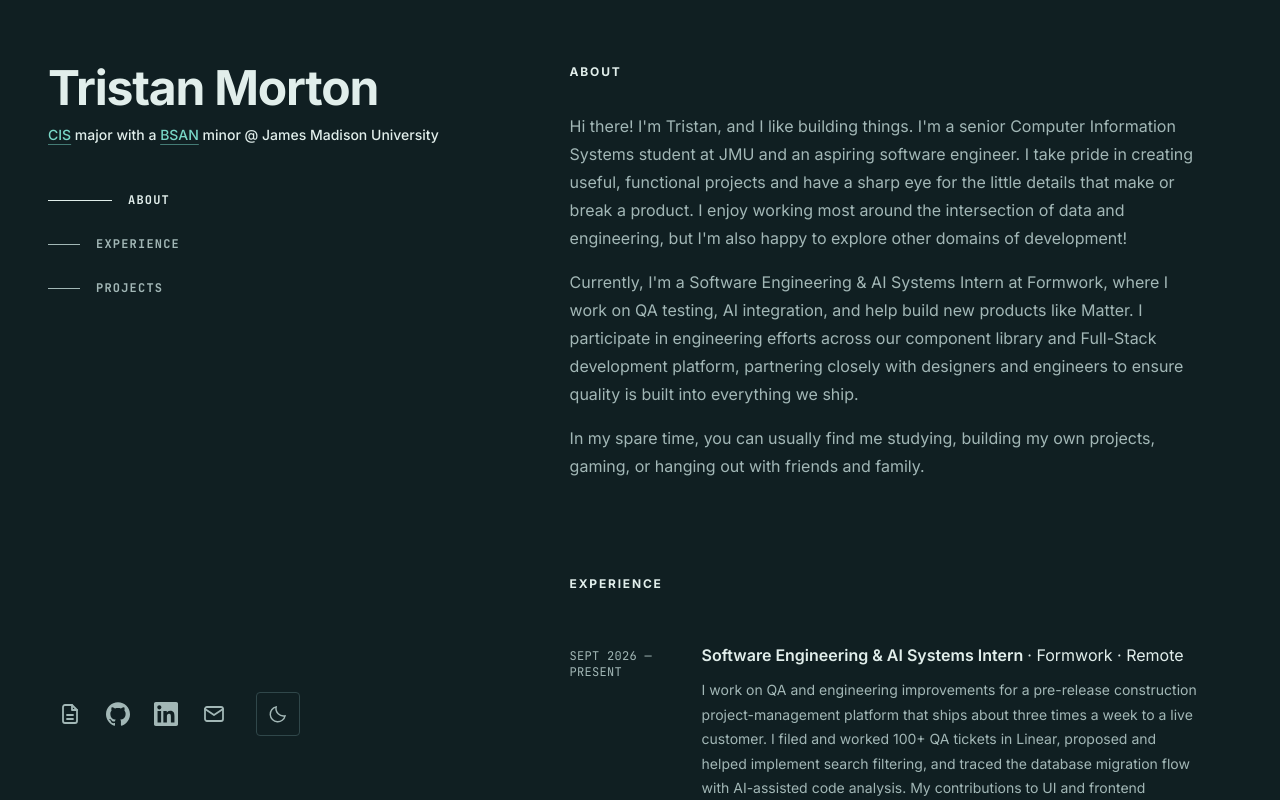
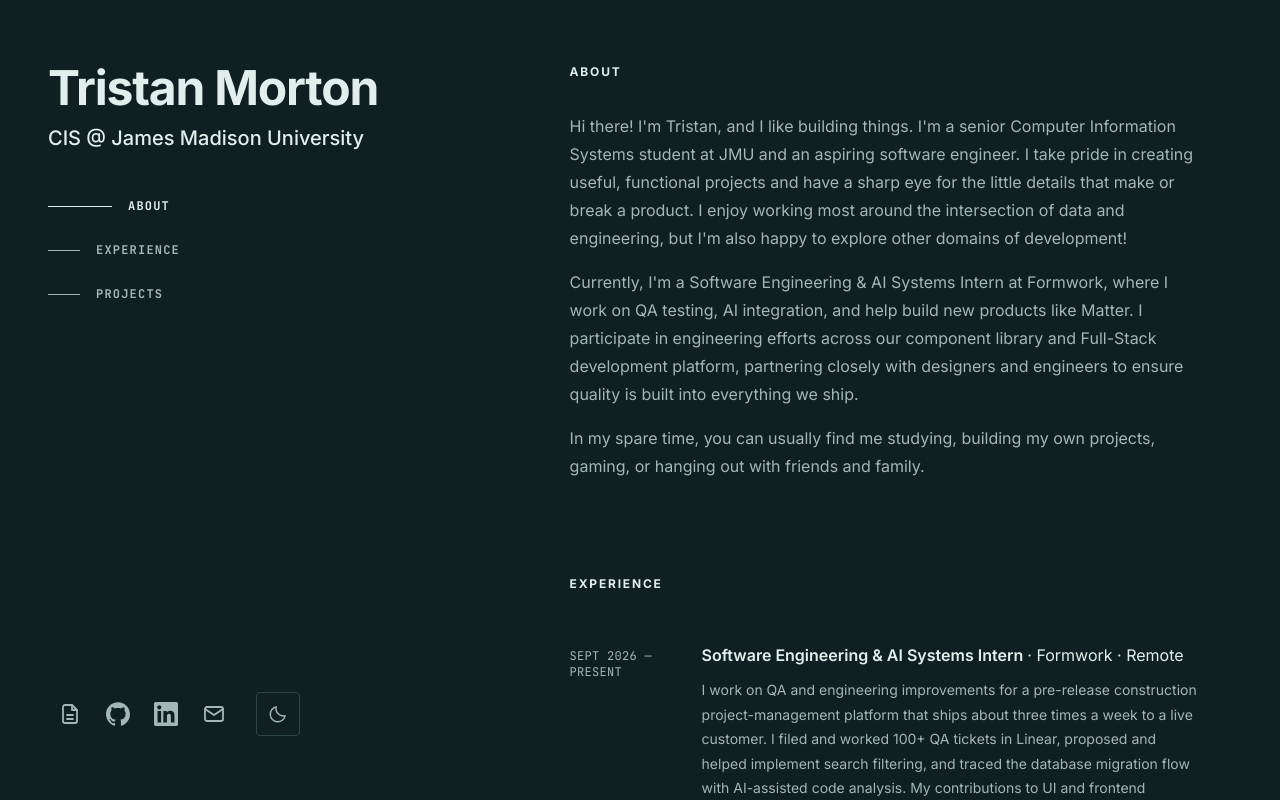
Before and after one commit to trism-dev/portfolio-site, a Next.js app: page / in a window 1280 px wide. Built offline with nearby package versions, Linux system fonts and the light colour scheme.

Commit message:
Restore original CIS tagline and formatting

```diff
--- a/src/app/globals.css
+++ b/src/app/globals.css
@@ -30,8 +30,6 @@ html { scroll-behavior: smooth; -webkit-text-size-adjust: 100%; }
 :root[data-theme='light'] .theme-sun { display: block; }
 body { background: var(--bg); color: var(--fg); font-family: var(--font-sans); line-height: 1.6; }
 main { overflow-wrap: anywhere; }
-.identity-panel { container-type: inline-size; }
-.identity-panel .identity-tagline { font-size: clamp(0.5rem, 3.5cqi, 0.875rem); white-space: nowrap; }
 @media (min-width: 640px) {
   html, body { height: 100%; overflow: hidden; }
   .site-shell { display: flex; gap: 2rem; height: 100dvh; padding-block: 0; }
@@ -42,6 +40,7 @@ main { overflow-wrap: anywhere; }
 }
 @media (min-width: 640px) and (max-width: 1023px) {
   .identity-panel h1 { font-size: 2rem; }
+  .identity-panel > div > p { font-size: 1rem; }
   .identity-panel > div:last-child { flex-wrap: wrap; gap: 0.5rem; }
   .site-shell { gap: 1rem; }
 }
--- a/src/app/layout.tsx
+++ b/src/app/layout.tsx
@@ -54,7 +54,7 @@ export default function RootLayout({ children }: { children: React.ReactNode })
               <h1 className="text-4xl font-bold tracking-tight text-head sm:text-5xl">
                 <Link href="/">{config.name}</Link>
               </h1>
-              <p className="identity-tagline mt-3 font-medium text-head"><a href="https://www.jmu.edu/academics/undergraduate/majors/computer-information-systems.shtml" className="text-accent underline decoration-accent/50 underline-offset-4 hover:decoration-accent" title="Computer Information Systems major at JMU">CIS</a> major with a <a href="https://www.jmu.edu/academics/undergraduate/minors/business-analytics.shtml" className="text-accent underline decoration-accent/50 underline-offset-4 hover:decoration-accent" title="Business Analytics minor at JMU">BSAN</a> minor @ James Madison University</p>
+              <p className="mt-3 text-lg font-medium text-head sm:text-xl">{config.tagline}</p>
               <ActiveNav />
             </div>
             <div className="mt-8 flex items-center gap-5 lg:mt-0">
```
